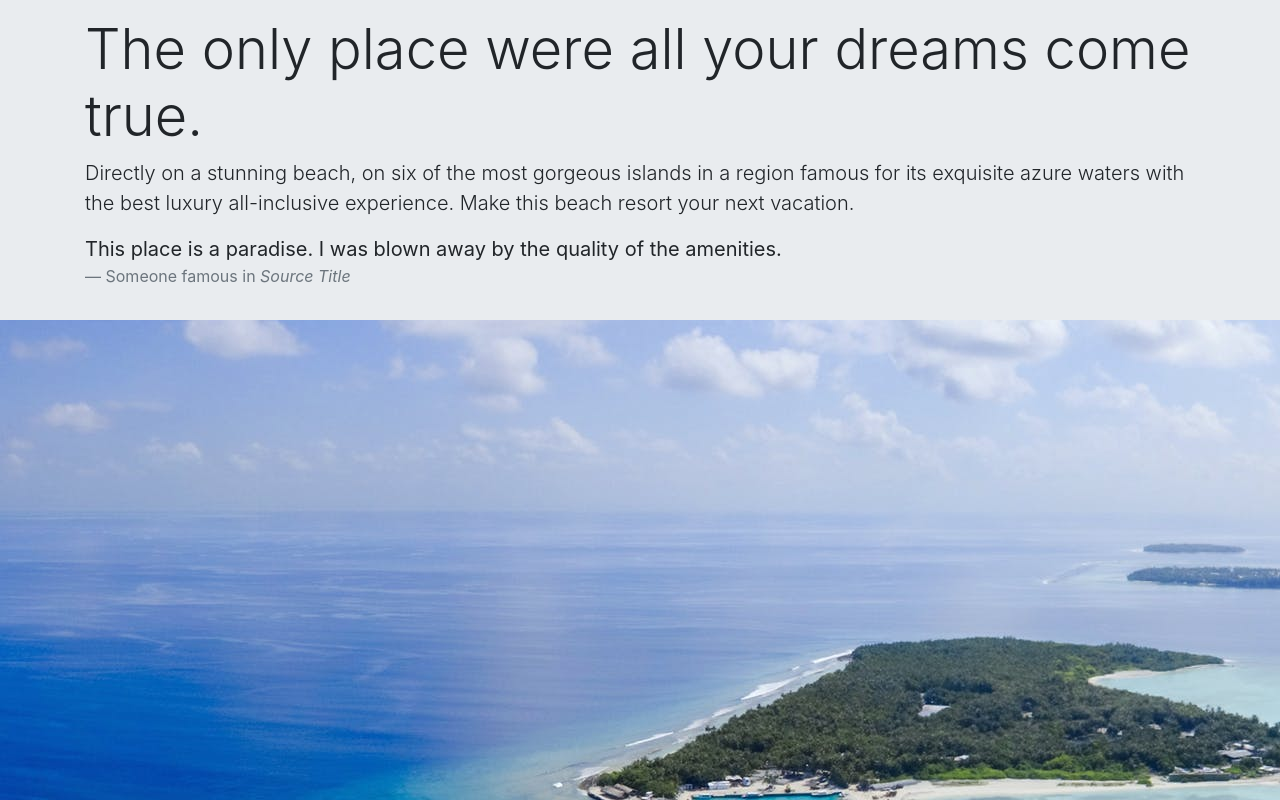
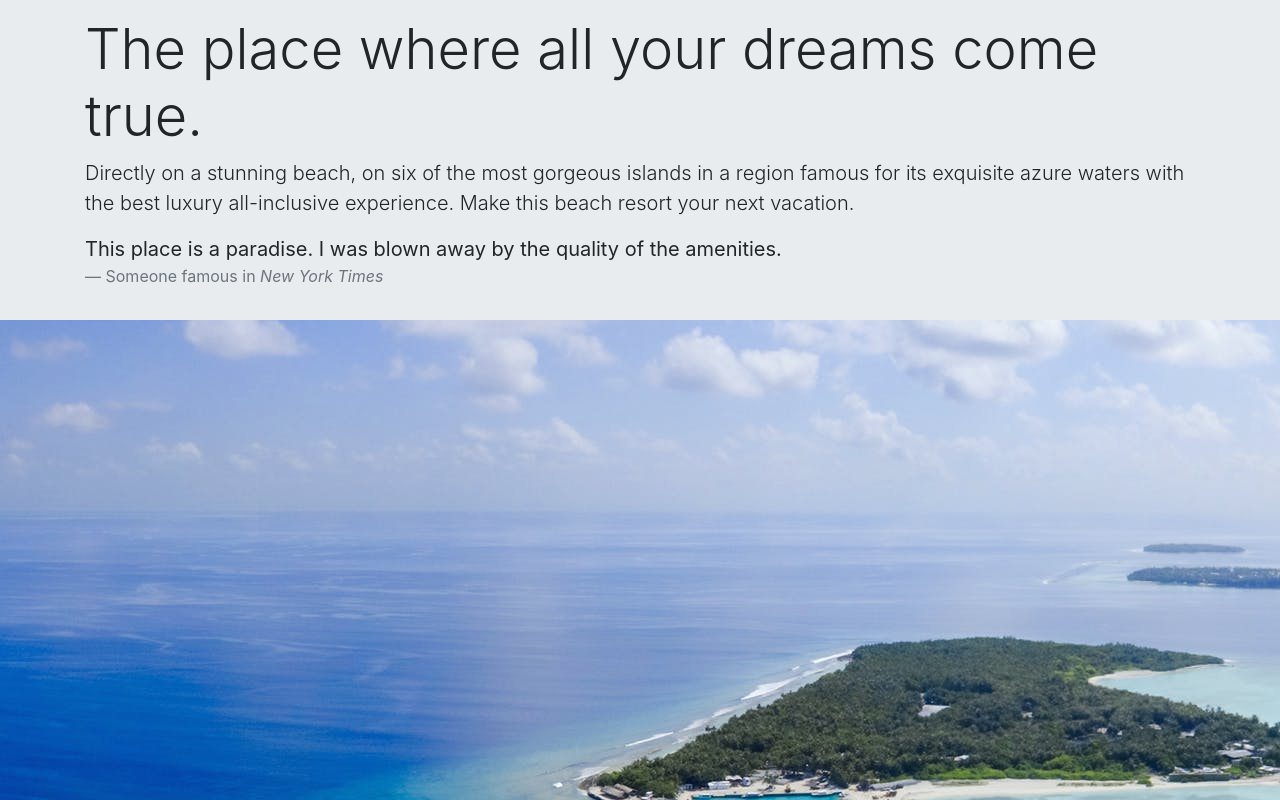
Before and after one commit to romankolivashko/vacation, a plain HTML site: page index.html in a window 1280 px wide. Drawn offline with Linux system fonts and the light colour scheme.

Commit message:
Ready to publsih github page

```diff
--- a/index.html
+++ b/index.html
@@ -11,14 +11,14 @@
   <div class="jumbotron jumbotron-fluid p-3 mb-2 text-red">
     <div class="container">
 
-      <h1 class="display-4">The only place were all your dreams come true.</h1>
+      <h1 class="display-4">The place where all your dreams come true.</h1>
       <p class="lead">Directly on a stunning beach, on six of the most gorgeous islands in a region famous for its
         exquisite azure waters with the best luxury all-inclusive experience. Make this beach resort your next vacation.
       </p>
 
       <blockquote class="blockquote">
         <p class="mb-0">This place is a paradise. I was blown away by the quality of the amenities.</p>
-        <footer class="blockquote-footer">Someone famous in <cite title="Source Title">Source Title</cite></footer>
+        <footer class="blockquote-footer">Someone famous in <cite title="Source Title">New York Times</cite></footer>
       </blockquote>
     </div>
   </div>
```
